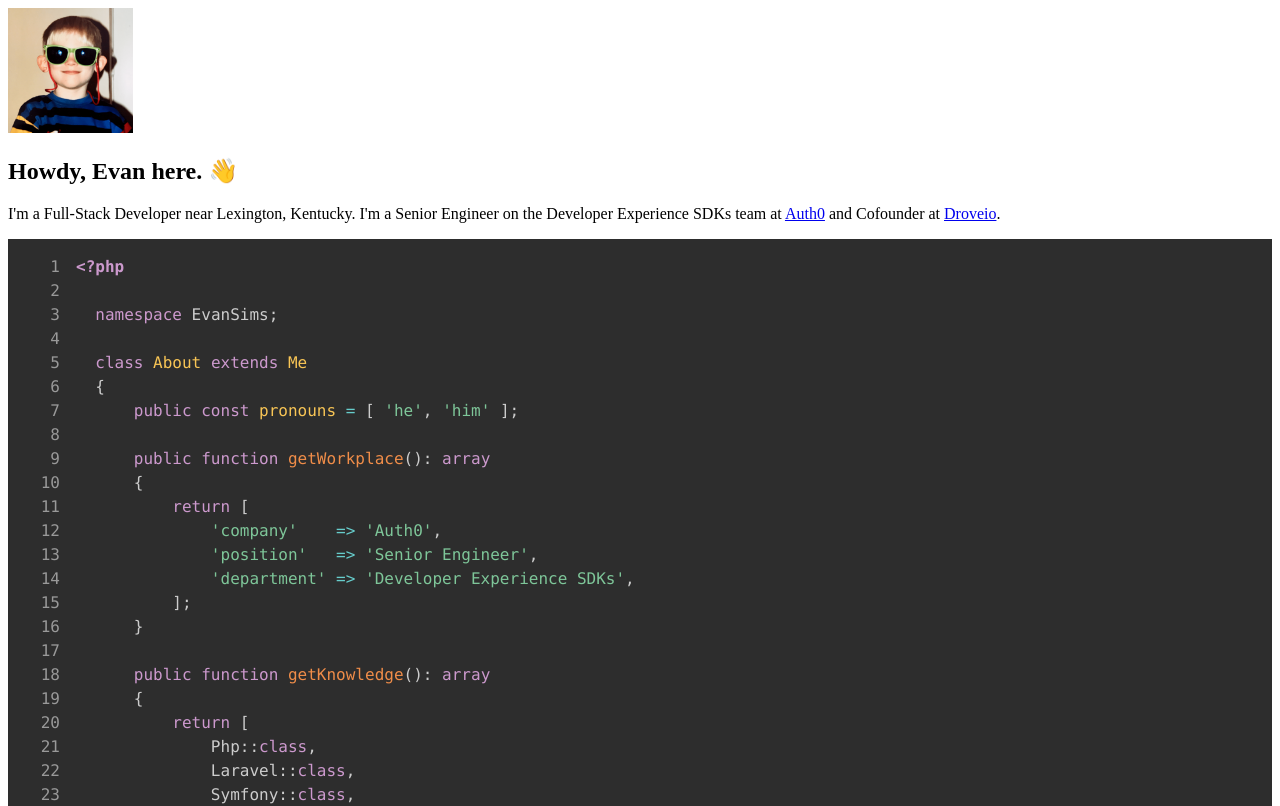
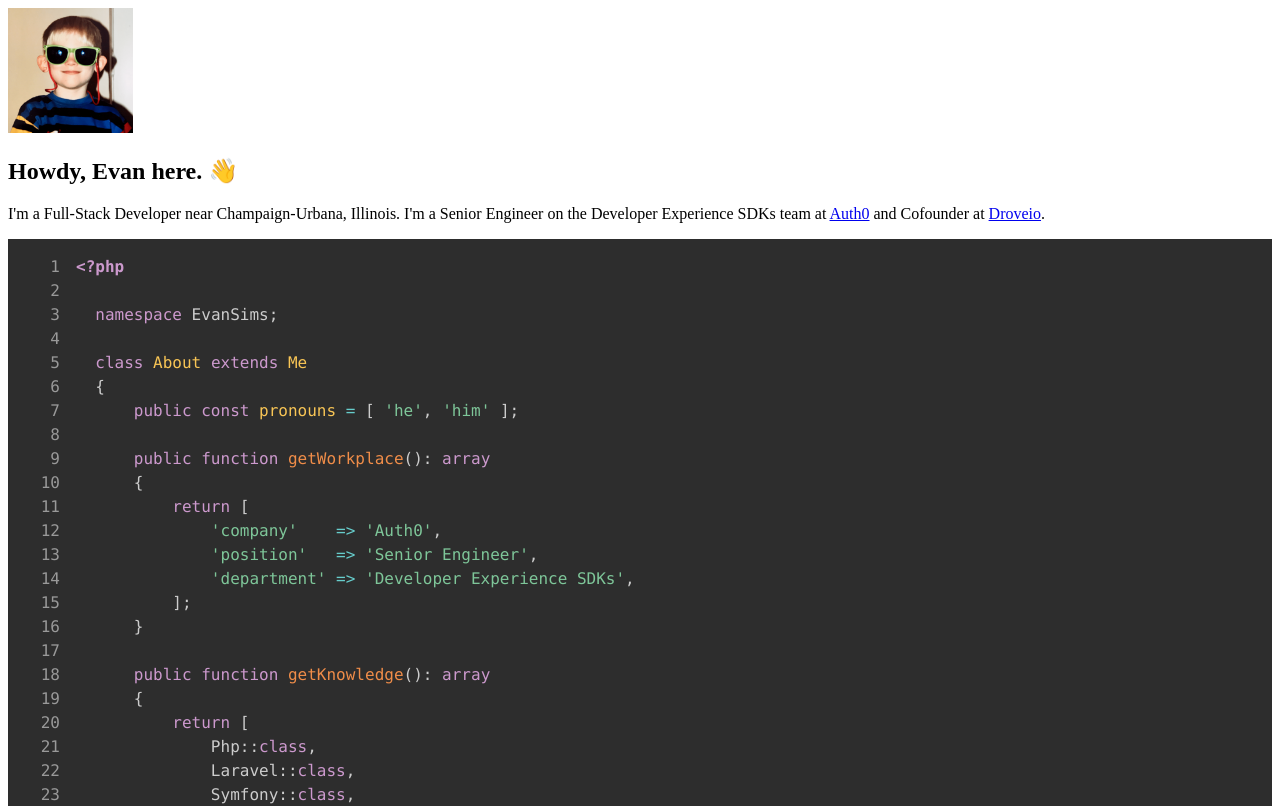
Before and after one commit to evansims/evansims, a Next.js app: page / in a window 1280 px wide. Shown: the top 806 px of the page. Built offline with nearby package versions, Linux system fonts and the light colour scheme.

Commit message:
Update index.js

```diff
--- a/pages/index.js
+++ b/pages/index.js
@@ -52,7 +52,7 @@ export default function Home() {
           <div class="max-w-xl">
             <h2 class="text-white text-xl">Howdy, Evan here. 👋</h2>
             <p>
-              I'm a Full-Stack Developer near Lexington, Kentucky. I'm a Senior
+              I'm a Full-Stack Developer near Champaign-Urbana, Illinois. I'm a Senior
               Engineer on the Developer Experience SDKs team at{" "}
               <a
                 href="https://auth0.com"
```
